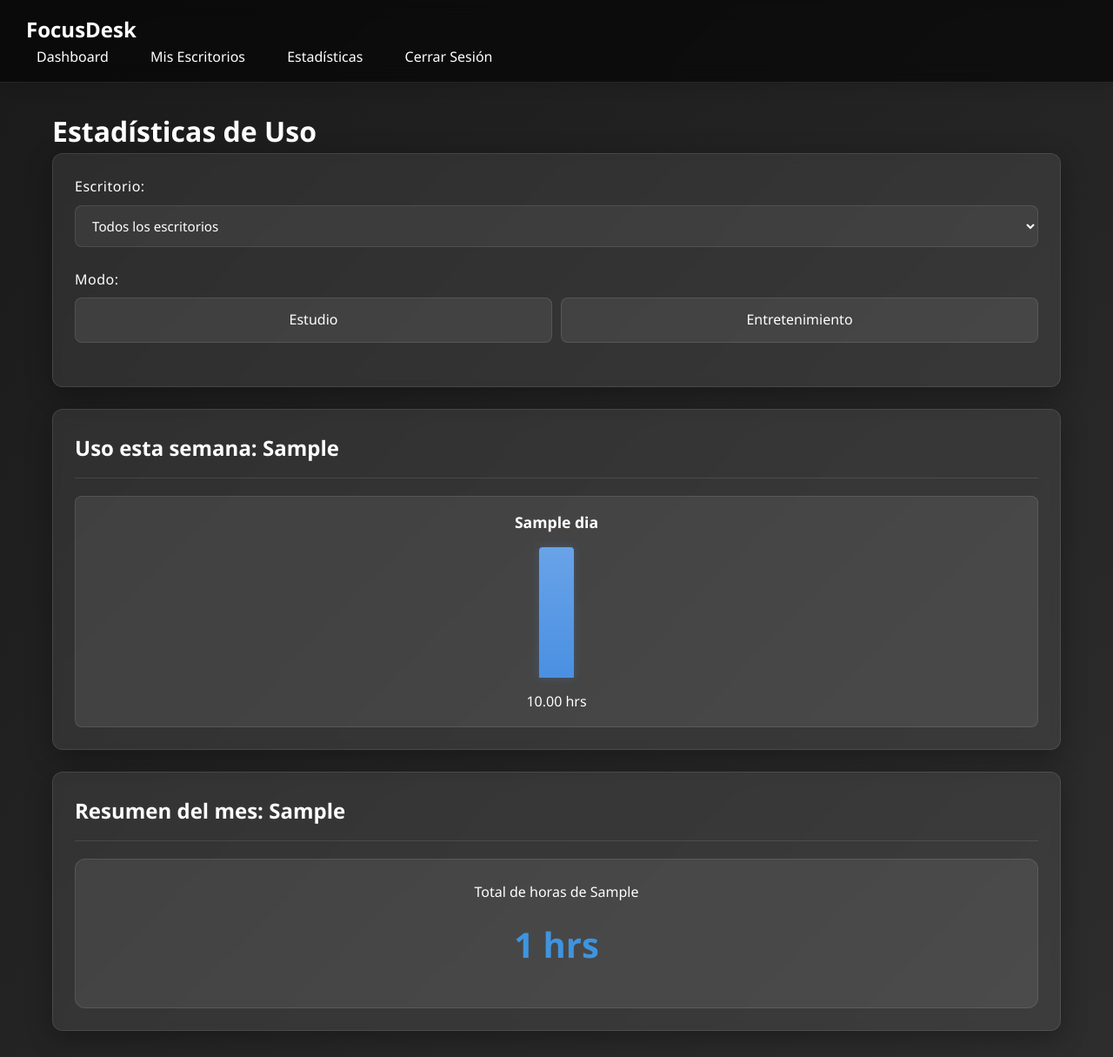
After one commit to StingerBlade/integradora, a Django app: template usuarios/templates/estadisticas.html in a window 1280 px wide. The commit adds this page. Shown: the whole page at 87% size. Run offline with Django 5.2, Linux system fonts and the light colour scheme; the template is opened without the code that fills it: most values are stand-ins (such as "Sample title", 1, 10 or a date in 2020); parts of the project's set-up code (start-up, migrations or seed data) failed here and were passed over.

Commit message:
agregar API para gestionar temporizadores y estadísticas de usuarios, incluyendo nuevas rutas y vistas

```diff
--- a/focusDeskVenganza/settings.py
+++ b/focusDeskVenganza/settings.py
@@ -49,6 +49,7 @@ INSTALLED_APPS = [
     'usuarios',
     'pylint',
     'template_partials',
+    'rest_framework',
 ]
 
 MIDDLEWARE = [
--- a/usuarios/models.py
+++ b/usuarios/models.py
@@ -5,4 +5,5 @@ from confDB import db
 user_collection = db["usuarios"]
 escritorio_collection = db["escritorios"]
 admin_collection = db["admin"]
+
 # Create your models here.
--- a/usuarios/templates/dashboard.html
+++ b/usuarios/templates/dashboard.html
@@ -14,6 +14,7 @@
         <div class="user-info">
             Hola, {{ usuario }} ({{ tipo_usuario }}) |
             <a href="{% url 'logout' %}"><button class="logout-btn">Cerrar Sesión</button></a>
+
         </div>
     </div>
 
@@ -32,6 +33,7 @@
             <div>
                 <a href="{% url 'vincular_escritorio' %}" class="btn">Vincular Escritorio</a>
                 <a href="{% url 'mis_escritorios' %}" class="btn">Administrar Mis Escritorios</a>
+                <a href="{% url 'estadisticas' %}" style="color: white; margin-right: 15px;">Estadísticas</a>
             </div>
             {% else %}
             <div>
--- /dev/null
+++ b/usuarios/templates/estadisticas.html
@@ -0,0 +1,217 @@
+{% load static %}
+<!DOCTYPE html>
+<html lang="es">
+<head>
+    <meta charset="UTF-8">
+    <meta name="viewport" content="width=device-width, initial-scale=1.0">
+    <title>Estadísticas de Uso</title>
+    <link rel="stylesheet" href="{% static 'focusdesk.css' %}">
+    <style>
+        .stats-container {
+            margin: 20px 0;
+        }
+        .weekly-stats {
+            display: flex;
+            flex-wrap: wrap;
+            gap: 20px;
+            margin-top: 15px;
+        }
+        .day-stats {
+            flex: 1;
+            min-width: 120px;
+            text-align: center;
+            border-radius: 8px;
+            padding: 15px;
+            background: var(--card-bg);
+            border: 1px solid var(--border-color);
+            transition: var(--transition);
+        }
+        .day-stats:hover {
+            transform: translateY(-5px);
+            background: var(--hover-bg);
+            border-color: var(--primary);
+        }
+        .day-stats h3 {
+            margin: 0 0 15px 0;
+            color: var(--light-text);
+            font-size: 1.1rem;
+        }
+        .hours-bar {
+            height: 150px;
+            display: flex;
+            flex-direction: column;
+            justify-content: flex-end;
+            align-items: center;
+            margin-bottom: 15px;
+            position: relative;
+        }
+        .hours-value {
+            width: 40px;
+            background: linear-gradient(to top, var(--primary), var(--primary-light));
+            border-radius: 4px 4px 0 0;
+            box-shadow: 0 0 10px rgba(74, 144, 226, 0.3);
+            transition: var(--transition);
+            min-height: 10px;
+        }
+        .hours-value:hover {
+            transform: scaleX(1.1);
+        }
+        .monthly-stats {
+            text-align: center;
+            padding: 25px;
+            background: var(--card-bg);
+            border-radius: 12px;
+            border: 1px solid var(--border-color);
+        }
+        .monthly-hours {
+            font-size: 2.5em;
+            font-weight: bold;
+            margin: 15px 0;
+            background: linear-gradient(45deg, var(--primary), var(--info));
+            -webkit-background-clip: text;
+            -webkit-text-fill-color: transparent;
+            background-clip: text;
+            text-fill-color: transparent;
+        }
+        .mode-selector {
+            display: flex;
+            gap: 10px;
+            margin-bottom: 20px;
+        }
+        .mode-btn {
+            padding: 12px 20px;
+            border: 1px solid var(--border-color);
+            background: var(--card-bg);
+            border-radius: 8px;
+            cursor: pointer;
+            flex: 1;
+            text-align: center;
+            transition: var(--transition);
+            color: var(--light-text);
+        }
+        .mode-btn:hover {
+            background: var(--hover-bg);
+        }
+        .mode-btn.active {
+            background: var(--primary);
+            color: white;
+            border-color: var(--primary);
+            box-shadow: 0 5px 15px rgba(74, 144, 226, 0.3);
+        }
+
+        @media (max-width: 768px) {
+            .weekly-stats {
+                flex-direction: column;
+            }
+            .day-stats {
+                width: 100%;
+            }
+            .hours-bar {
+                height: 100px;
+            }
+        }
+    </style>
+</head>
+<body>
+    <div class="navbar">
+        <h2>FocusDesk</h2>
+        <div>
+            <a href="{% url 'dashboard' %}">Dashboard</a>
+            <a href="{% url 'mis_escritorios' %}">Mis Escritorios</a>
+            <a href="{% url 'estadisticas' %}">Estadísticas</a>
+            <a href="{% url 'logout' %}">Cerrar Sesión</a>
+        </div>
+    </div>
+
+    <div class="container">
+        <h1>Estadísticas de Uso</h1>
+
+        <div class="card">
+            <form id="statsFilterForm" method="GET">
+                <div class="form-group">
+                    <label for="escritorio">Escritorio:</label>
+                    <select id="escritorio" name="escritorio" onchange="this.form.submit()">
+                        <option value="todos" {% if escritorio_seleccionado == 'todos' %}selected{% endif %}>Todos los escritorios</option>
+                        {% for escritorio in escritorios %}
+                        <option value="{{ escritorio.id }}" {% if escritorio_seleccionado == escritorio.id %}selected{% endif %}>
+                            {{ escritorio.nombre }}
+                        </option>
+                        {% endfor %}
+                    </select>
+                </div>
+
+                <div class="form-group">
+                    <label>Modo:</label>
+                    <div class="mode-selector">
+                        <div class="mode-btn {% if modo_seleccionado == 'estudio' %}active{% endif %}" onclick="setMode('estudio')">
+                            Estudio
+                        </div>
+                        <div class="mode-btn {% if modo_seleccionado == 'entretenimiento' %}active{% endif %}" onclick="setMode('entretenimiento')">
+                            Entretenimiento
+                        </div>
+                    </div>
+                    <input type="hidden" id="modo" name="modo" value="{{ modo_seleccionado }}">
+                </div>
+            </form>
+        </div>
+
+        <div class="stats-container">
+            <div class="card">
+                <h2 class="card-title">Uso esta semana: {{ modo_seleccionado|title }}</h2>
+
+                <div class="weekly-stats">
+                    {% for dia in estadisticas_semana %}
+                    <div class="day-stats">
+                        <h3>{{ dia.dia }}</h3>
+                        <div class="hours-bar">
+                            <div class="hours-value" id="bar-{{ forloop.counter }}"
+                                 data-value="{{ dia.horas|floatformat:2 }}"
+                                 title="{{ dia.horas|floatformat:2 }} horas"></div>
+                        </div>
+                        <div>{{ dia.horas|floatformat:2 }} hrs</div>
+                    </div>
+                    {% endfor %}
+                </div>
+            </div>
+
+            <div class="card">
+                <h2 class="card-title">Resumen del mes: {{ mes_actual }}</h2>
+
+                <div class="monthly-stats">
+                    <div>Total de horas de {{ modo_seleccionado }}</div>
+                    <div class="monthly-hours">{{ total_horas_mes }} hrs</div>
+                </div>
+            </div>
+        </div>
+    </div>
+
+    <script>
+        function setMode(modo) {
+            document.getElementById('modo').value = modo;
+            document.getElementById('statsFilterForm').submit();
+        }
+
+        // Calcular la altura de las barras después de cargar la página
+        document.addEventListener('DOMContentLoaded', function() {
+            // Obtener todos los valores para encontrar el máximo
+            const bars = document.querySelectorAll('.hours-value');
+            let maxValue = 0;
+
+            bars.forEach(bar => {
+                const value = parseFloat(bar.getAttribute('data-value'));
+                if (value > maxValue) maxValue = value;
+            });
+
+            // Si el máximo es 0, establecer un valor mínimo para evitar división por cero
+            maxValue = maxValue || 1;
+
+            // Establecer la altura de cada barra proporcionalmente
+            bars.forEach(bar => {
+                const value = parseFloat(bar.getAttribute('data-value'));
+                const percent = (value / maxValue) * 100;
+                bar.style.height = Math.max(percent, 5) + '%'; // Al menos 5% para barras muy pequeñas
+            });
+        });
+    </script>
+</body>
+</html>
--- a/usuarios/templates/mis_escritorios.html
+++ b/usuarios/templates/mis_escritorios.html
@@ -13,6 +13,7 @@
         <div>
             <a href="{% url 'dashboard' %}" style="color: white; margin-right: 15px;">Dashboard</a>
             <a href="{% url 'mis_escritorios' %}" style="color: white; margin-right: 15px;">Mis Escritorios</a>
+            <a href="{% url 'estadisticas' %}" style="color: white; margin-right: 15px;">Estadísticas</a>
             <a href="{% url 'logout' %}" style="color: white;">Cerrar Sesión</a>
         </div>
     </div>
--- a/usuarios/templates/vincular_escritorio.html
+++ b/usuarios/templates/vincular_escritorio.html
@@ -13,6 +13,7 @@
         <div>
             <a href="{% url 'dashboard' %}" style="color: white; margin-right: 15px;">Dashboard</a>
             <a href="{% url 'mis_escritorios' %}" style="color: white; margin-right: 15px;">Mis Escritorios</a>
+            <a href="{% url 'estadisticas' %}" style="color: white; margin-right: 15px;">Estadísticas</a>
             <a href="{% url 'logout' %}" style="color: white;">Cerrar Sesión</a>
         </div>
     </div>
--- a/usuarios/urls.py
+++ b/usuarios/urls.py
@@ -1,6 +1,7 @@
 from django.urls import path
 from . import views
 from django.conf.urls import handler404
+from . import api_views
 handler404 = 'usuarios.views.error_404'
 
 urlpatterns = [
@@ -28,4 +29,15 @@ urlpatterns = [
     path('escritorio/desasociar/', views.desasociar_escritorio, name='desasociar_escritorio'),
     path('mis-escritorios/', views.mis_escritorios, name='mis_escritorios'),
     path('escritorio/editar/', views.editar_escritorio, name='editar_escritorio'),
+     # Nuevas rutas para la API del ESP32
+    path('api/timer/register/', api_views.register_timer, name='api_register_timer'),
+    path('api/timer/user/<str:username>/', api_views.get_user_timers, name='api_get_user_timers'),
+    path('api/timer/user/<str:username>/<str:modo>/', api_views.get_user_timers, name='api_get_user_timers_by_mode'),
+
+    # Ruta para la vista de temporizadores
+    path('mis-timers/', views.mis_timers, name='mis_timers'),
+    path('mis-timers/<str:modo>/', views.mis_timers, name='mis_timers_by_mode'),
+    path('estadisticas/', views.estadisticas, name='estadisticas'),
+
+
 ]
```
Also changed, not shown: apiDB.py (added, +7 -0 lines), usuarios/api_views.py (added, +164 -0 lines), usuarios/views.py (+164 -0 lines), db.sqlite3.
